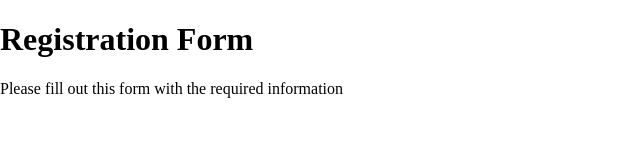
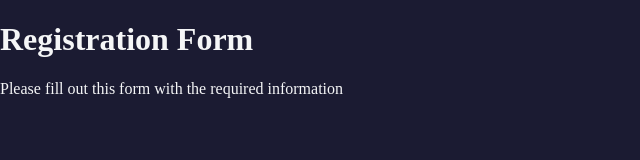
Before and after one commit to hadi-rch/free-code-camp, a plain HTML site: page ResponsiveWebDesign/LearnHTMLFormsByBuildingARegistrationForm/index.html in a window 1280 px wide. Shown: the whole page, without its empty margins (0-640 px from the left). Drawn offline with Linux system fonts and the light colour scheme.

Commit message:
Step  10

```diff
--- a/ResponsiveWebDesign/LearnHTMLFormsByBuildingARegistrationForm/styles.css
+++ b/ResponsiveWebDesign/LearnHTMLFormsByBuildingARegistrationForm/styles.css
@@ -1,8 +1,12 @@
-/* Step 9 Now,
-get rid of the horizontal scroll-bar,
-by setting the body default margin added by some browsers to 0.  */
+/* Step 10 That is better. Now,
+make the background easy on the eyes,
+by changing the body background-color to #1b1b32. Then,
+to see the text,
+change the color to #f5f6f7.  */
 body {
   width: 100%;
   height: 100vh;
   margin: 0;
+  background-color:#1b1b32;
+  color: #f5f6f7;
 }
```
